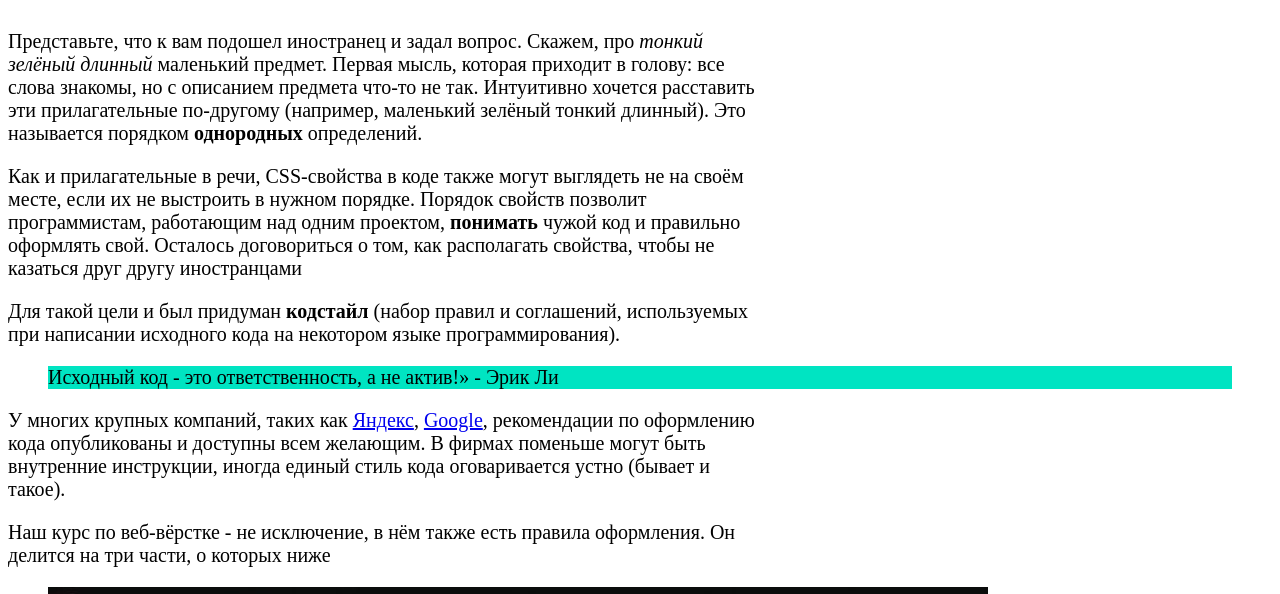
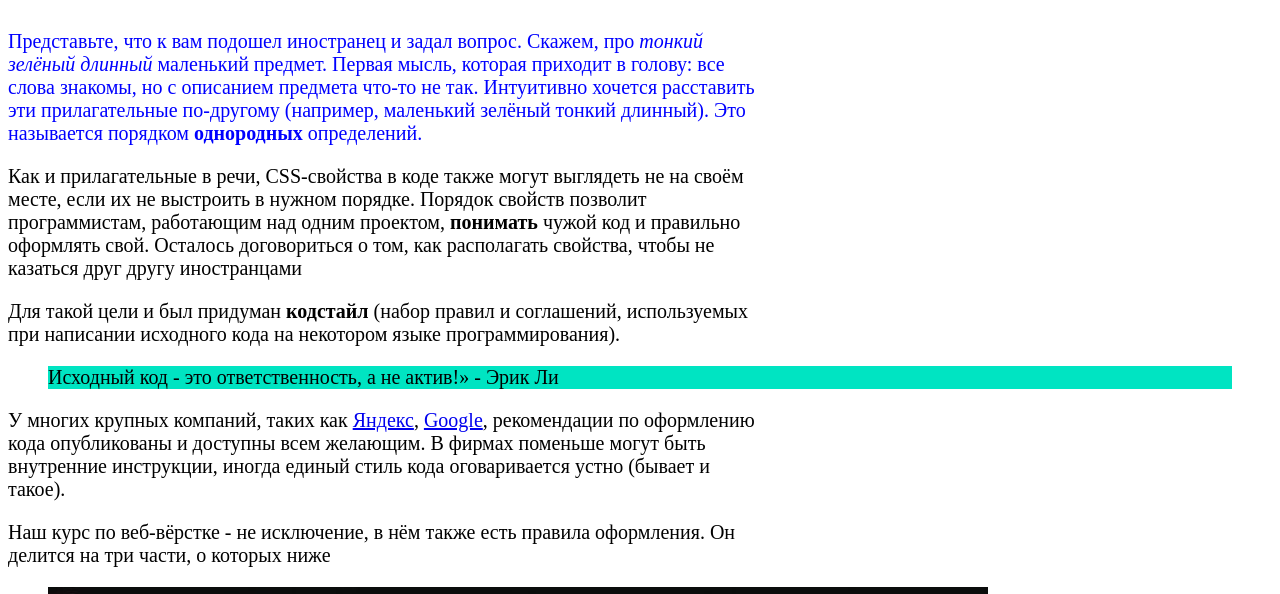
Before and after one commit to BredBerry/HTML, a plain HTML site: page index.html in a window 1280 px wide. Shown: the part 126-720 px from the top of the page. Drawn offline with Linux system fonts and the light colour scheme.

Commit message:
Update 3.1.1

```diff
--- a/style.css
+++ b/style.css
@@ -16,3 +16,6 @@ table {
 .colorred {
     color: red;
 }
+#colorblue {
+    color: blue
+}
```
